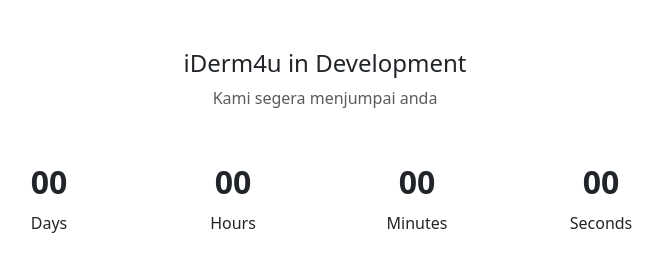
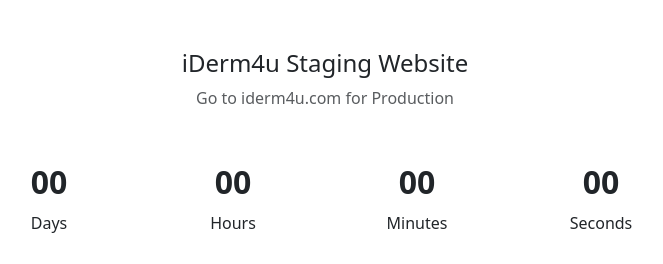
Before and after one commit to ikepproject/iderm4u, a CodeIgniter 4 app: the page made by app/Views/index.php in a window 1280 px wide. Shown: the part 589-853 px from the top of the page, without its empty margins (315-978 px from the left). Run offline with PHP 8.4 and a stand-in for CodeIgniter, Linux system fonts and the light colour scheme; the template is opened without the code that fills it, so the values that code supplies are empty; some libraries are stand-ins or nearby versions.

Commit message:
staging: set website title to staging

```diff
--- a/app/Views/index.php
+++ b/app/Views/index.php
@@ -38,8 +38,8 @@
                                 </div>
                             </div>
                         </div>
-                        <h4 class="mt-5">iDerm4u in Development</h4>
-                        <p class="text-muted">Kami segera menjumpai anda <i class="bx bx-wink-smile
+                        <h4 class="mt-5">iDerm4u Staging Website</h4>
+                        <p class="text-muted">Go to iderm4u.com for Production <i class="bx bx-wink-smile
 "></i></p>
 
                         <div class="row justify-content-center mt-5">
```
